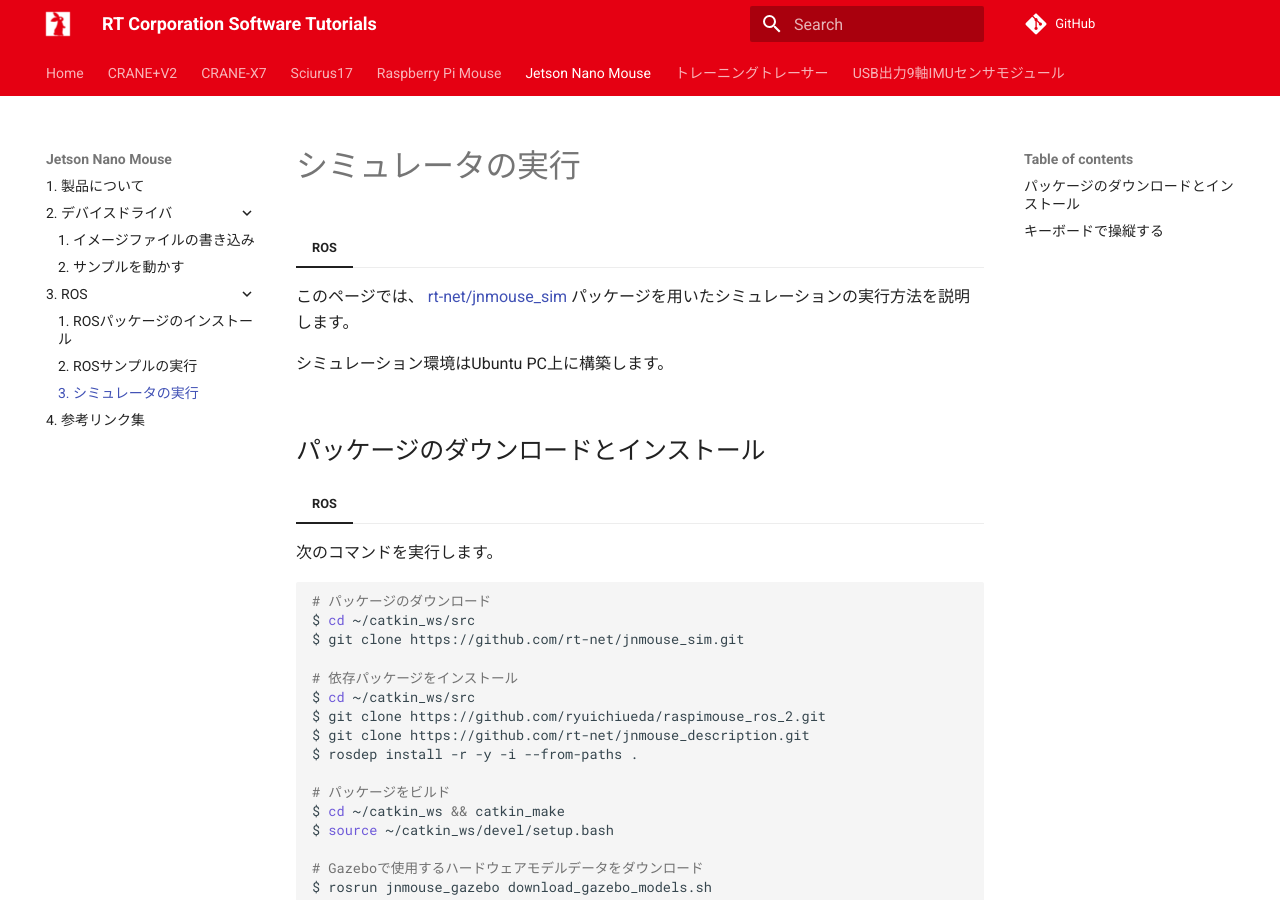
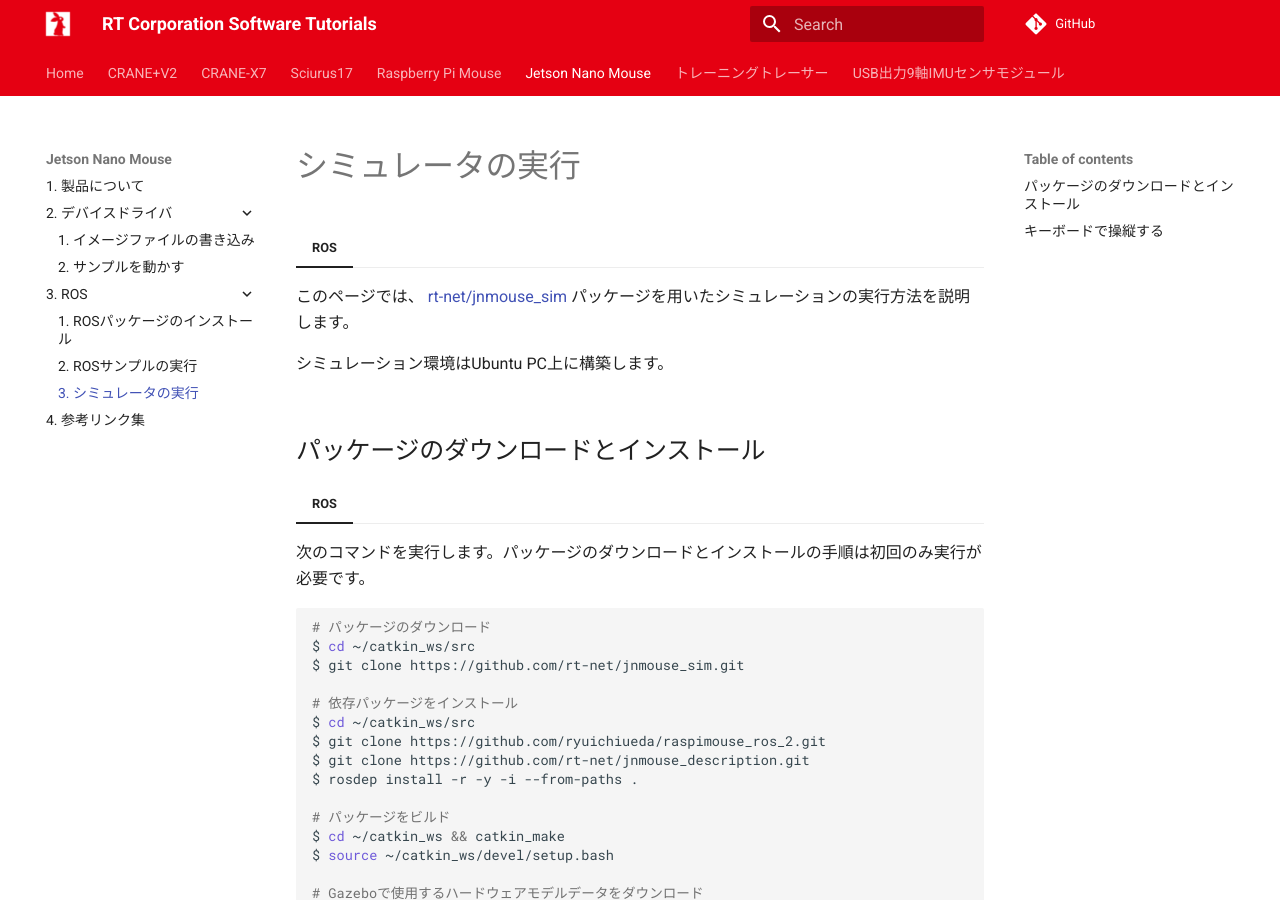
Before and after one commit to rt-net/tutorials, an MkDocs documentation site: the page built from docs/jnmouse/ros/simulator.md, in a window 1280 px wide and 900 px high. Built offline with MkDocs 1.6.1 and Material for MkDocs 9.7.7, drawn with Linux system fonts in a browser that asks for light colours; comment, search, counter and statistics services are not loaded.

Commit message:
Update docs/jnmouse/ros/simulator.md
Co-authored-by: Daisuke Sato <daisuke.sato@rt-net.jp>

````diff
--- a/docs/jnmouse/ros/simulator.md
+++ b/docs/jnmouse/ros/simulator.md
@@ -15,7 +15,7 @@
 ## パッケージのダウンロードとインストール
 
 === "ROS"
-    次のコマンドを実行します。
+    次のコマンドを実行します。パッケージのダウンロードとインストールの手順は初回のみ実行が必要です。
 
     ```sh
     # パッケージのダウンロード
````
